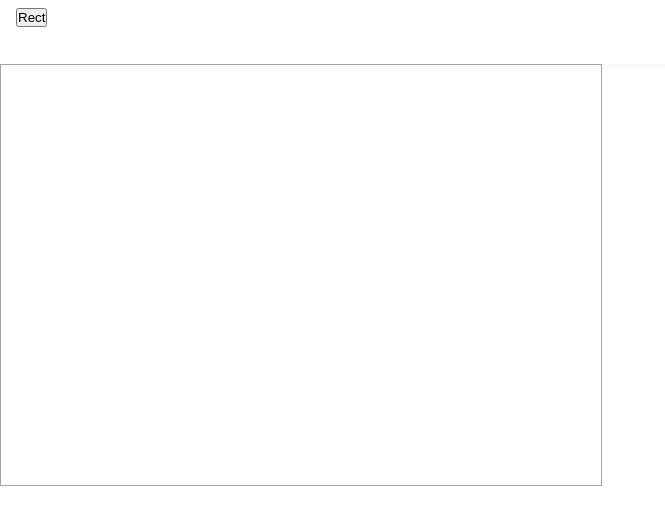
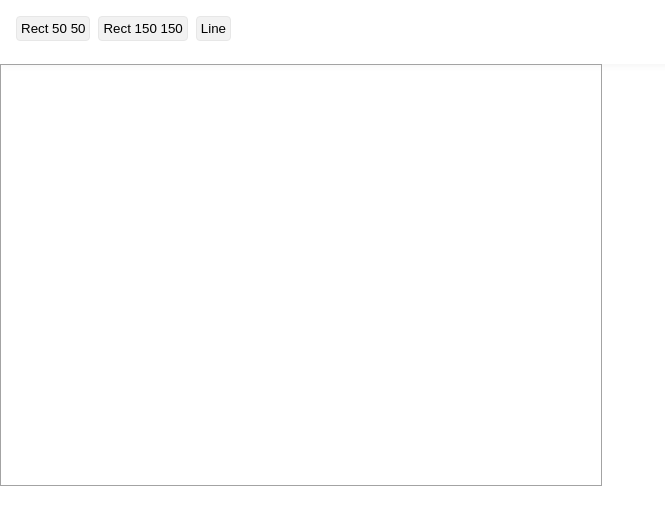
Before and after one commit to mccrush/loco, a Vue app: page / in a window 1280 px wide. Shown: the top 524 px of the page, without its empty margins (0-665 px from the left). Built offline with nearby package versions, Linux system fonts and the light colour scheme.

Commit message:
Settings draw line

```diff
--- a/src/App.vue
+++ b/src/App.vue
@@ -1,6 +1,6 @@
 <template>
   <div>
-    <TheHeader @drow-rect="drowRect" />
+    <TheHeader @draw-rect="drawRect" @draw-curve="drawCurve" />
     <BlockCanvas ref="canvas" />
   </div>
 </template>
@@ -12,8 +12,11 @@ import BlockCanvas from './components/BlockCanvas.vue'
 export default {
   components: { TheHeader, BlockCanvas },
   methods: {
-    drowRect() {
-      this.$refs.canvas.drowRect()
+    drawRect({ x, y, w, h }) {
+      this.$refs.canvas.drawRect({ x, y, w, h })
+    },
+    drawCurve({ cpx, cpy, x, y }) {
+      this.$refs.canvas.drawCurve({ cpx, cpy, x, y })
     }
   }
 }
--- a/src/components/BlockCanvas.vue
+++ b/src/components/BlockCanvas.vue
@@ -1,23 +1,41 @@
 <template>
-  <canvas width="600" height="420" class="canvas"> Drow </canvas>
+  <canvas width="600" height="420" id="canvas"> Drow </canvas>
 </template>
 
 <script>
 export default {
   methods: {
-    drowInit() {
-      console.log('init Drow')
+    drawInit() {
+      console.log('init Draw')
+      let canvas = document.getElementById('canvas')
+      if (canvas.getContext) {
+        return canvas.getContext('2d')
+      }
     },
-    drowRect() {
-      console.log('drowRect in canvas')
-      this.drowInit()
+    drawRect({ x, y, w, h }) {
+      console.log('drawRect in canvas')
+      let ctx = this.drawInit()
+      // ctx.fillRect(25, 25, 100, 100)
+      // ctx.clearRect(45, 45, 60, 60)
+      ctx.strokeRect(x, y, w, h)
+    },
+    drawCurve({ cpx, cpy, x, y }) {
+      console.log('drawRect in canvas')
+      let ctx = this.drawInit()
+      ctx.beginPath()
+      ctx.moveTo(100, 75)
+      ctx.quadraticCurveTo(cpx, cpy - 100, x - 25, y - 50)
+
+      ctx.moveTo(125, 125)
+      ctx.quadraticCurveTo(cpx, cpy, x, y)
+      ctx.stroke()
     }
   }
 }
 </script>
 
 <style scoped>
-.canvas {
+#canvas {
   border: 1px solid #a3a3a3;
 }
 </style>
--- /dev/null
+++ b/src/components/BtnDraw.vue
@@ -0,0 +1,25 @@
+<template>
+  <button>{{ title }}</button>
+</template>
+
+<script>
+export default {
+  props: { title: String }
+}
+</script>
+
+<style scoped>
+button {
+  margin-right: 8px;
+  padding: 4px;
+  background: #f2f2f2;
+  border: 1px solid #e7e7e7;
+  border-radius: 4px;
+  cursor: pointer;
+}
+
+button:hover,
+button:active {
+  background: #e7e7e7;
+}
+</style>
--- a/src/components/TheHeader.vue
+++ b/src/components/TheHeader.vue
@@ -1,16 +1,25 @@
 <template>
   <div class="header">
-    <button @click="drowRect">Rect</button>
+    <BtnDraw @click="drawRect(50, 50, 50, 50)" title="Rect 50 50" />
+    <BtnDraw @click="drawRect(150, 150, 50, 50)" title="Rect 150 150" />
+    <BtnDraw @click="drawCurve(125, 175, 150, 175)" title="Line" />
   </div>
 </template>
 
 <script>
+import BtnDraw from './BtnDraw.vue'
+
 export default {
-  emits: ['drow-rect'],
+  components: { BtnDraw },
+  emits: ['draw-rect', 'draw-curve'],
   methods: {
-    drowRect() {
-      console.log('Select drowRect')
-      this.$emit('drow-rect')
+    drawRect(x, y, w, h) {
+      console.log('Select drawRect')
+      this.$emit('draw-rect', { x, y, w, h })
+    },
+    drawCurve(cpx, cpy, x, y) {
+      console.log('Select drawCurve')
+      this.$emit('draw-curve', { cpx, cpy, x, y })
     }
   }
 }
@@ -19,7 +28,7 @@ export default {
 <style scoped>
 .header {
   height: 64px;
-  padding: 8px 16px;
+  padding: 16px 16px;
   box-shadow: 0 1px 8px 0 #f2f2f2;
 }
 </style>
```
